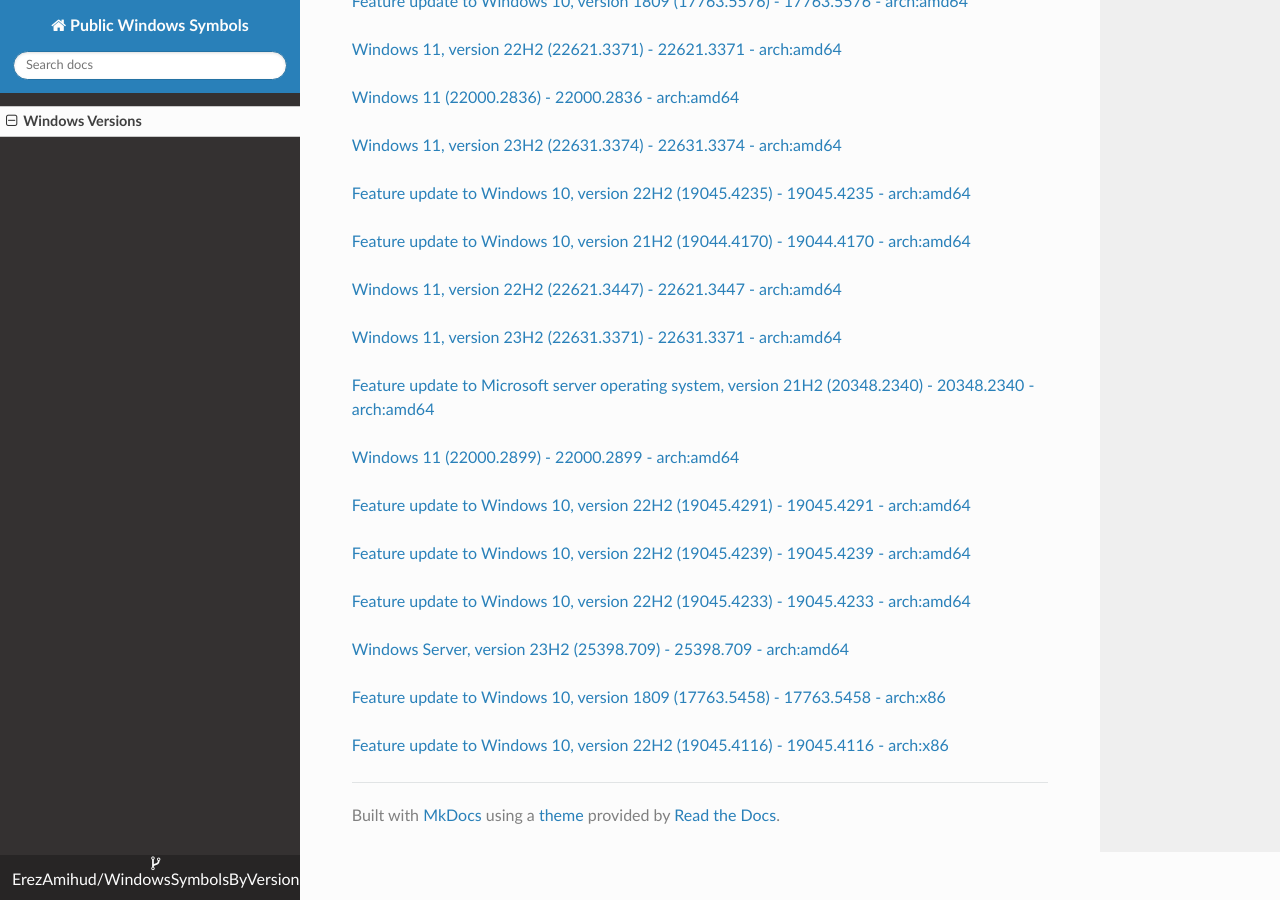
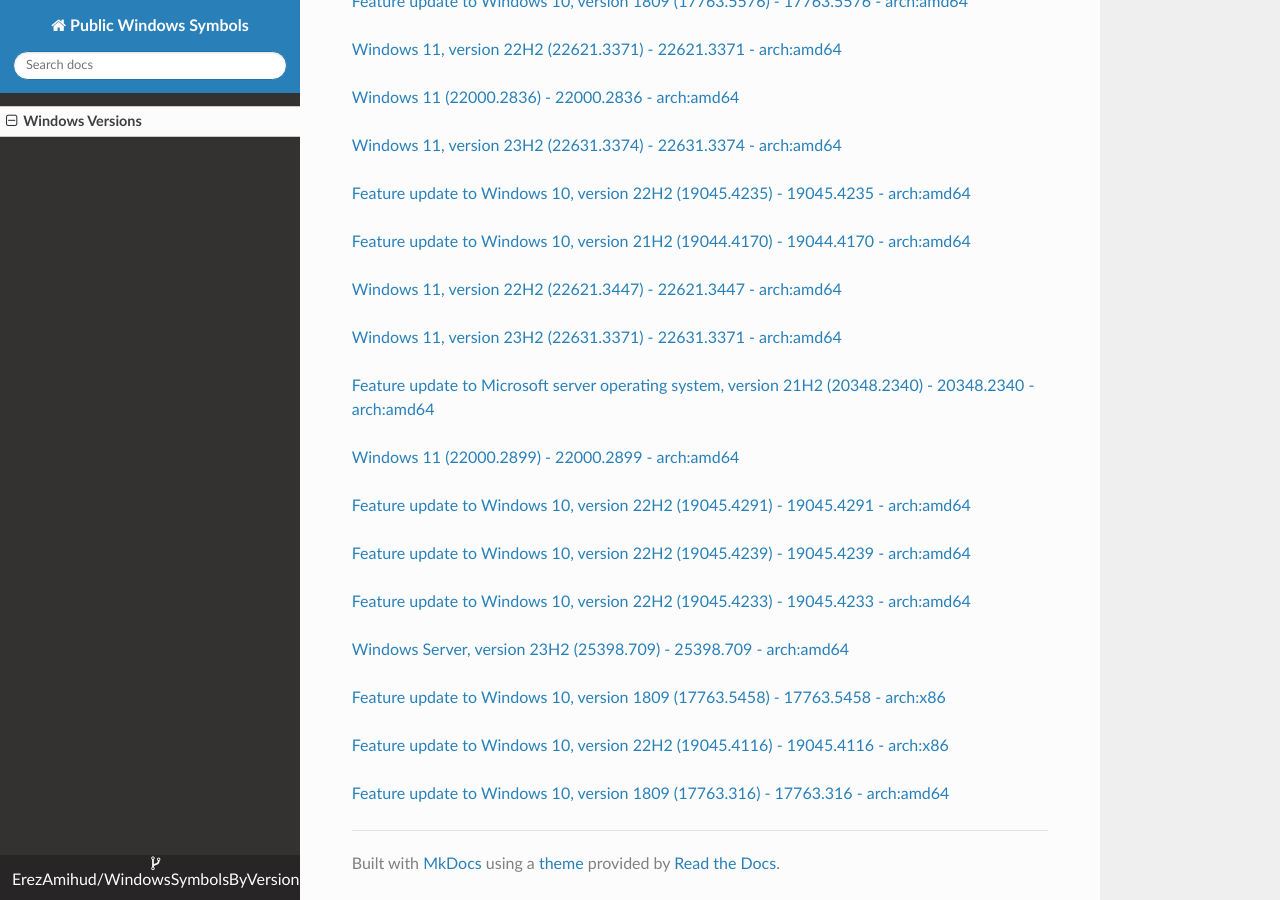
Before and after one commit to ErezAmihud/WindowsSymbolsByVersion, an MkDocs documentation site: the page built from docs/index.md, in a window 1280 px wide and 900 px high, scrolled down 16469 px. Built offline with MkDocs 1.6.1, drawn with Linux system fonts in a browser that asks for light colours; nearby versions of some CDN libraries.

Commit message:
Automated commit, add manifest for 7b76d7c8-0ea8-445c-968b-dfe2552a419c

```diff
--- a/docs/index.md
+++ b/docs/index.md
@@ -892,3 +892,6 @@
 
 
 [Feature update to Windows 10, version 22H2 (19045.4116) - 19045.4116 - arch:x86](https://github.com/ErezAmihud/WindowsSymbolsByVersion/blob/main/manifests/84634514-da62-4166-b397-555f566f13c2.manifest)
+
+
+[Feature update to Windows 10, version 1809 (17763.316) - 17763.316 - arch:amd64](https://github.com/ErezAmihud/WindowsSymbolsByVersion/blob/main/manifests/7b76d7c8-0ea8-445c-968b-dfe2552a419c.manifest)
```
Also changed, not shown: process_builds.json (+1 -1 lines), 1 other file.
